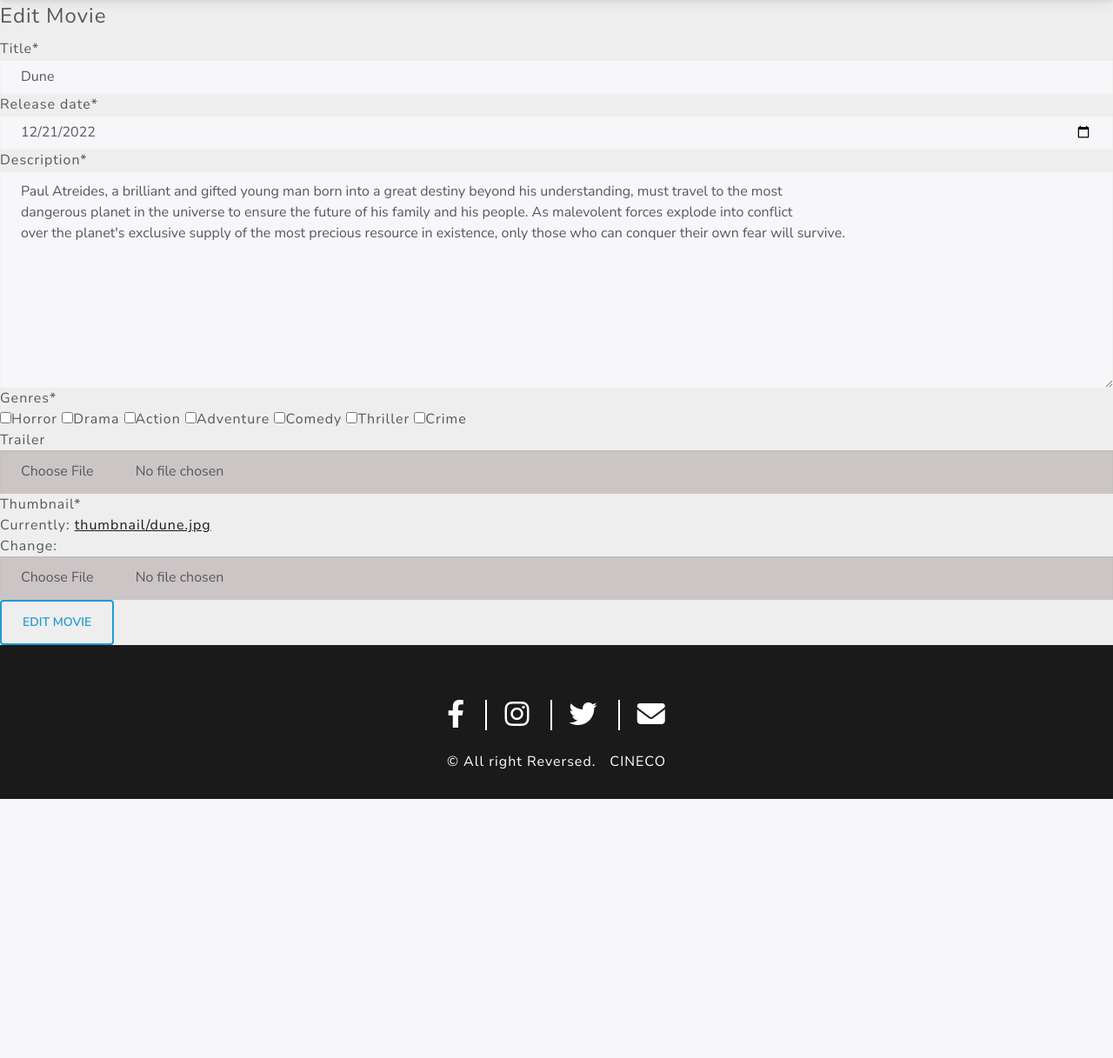
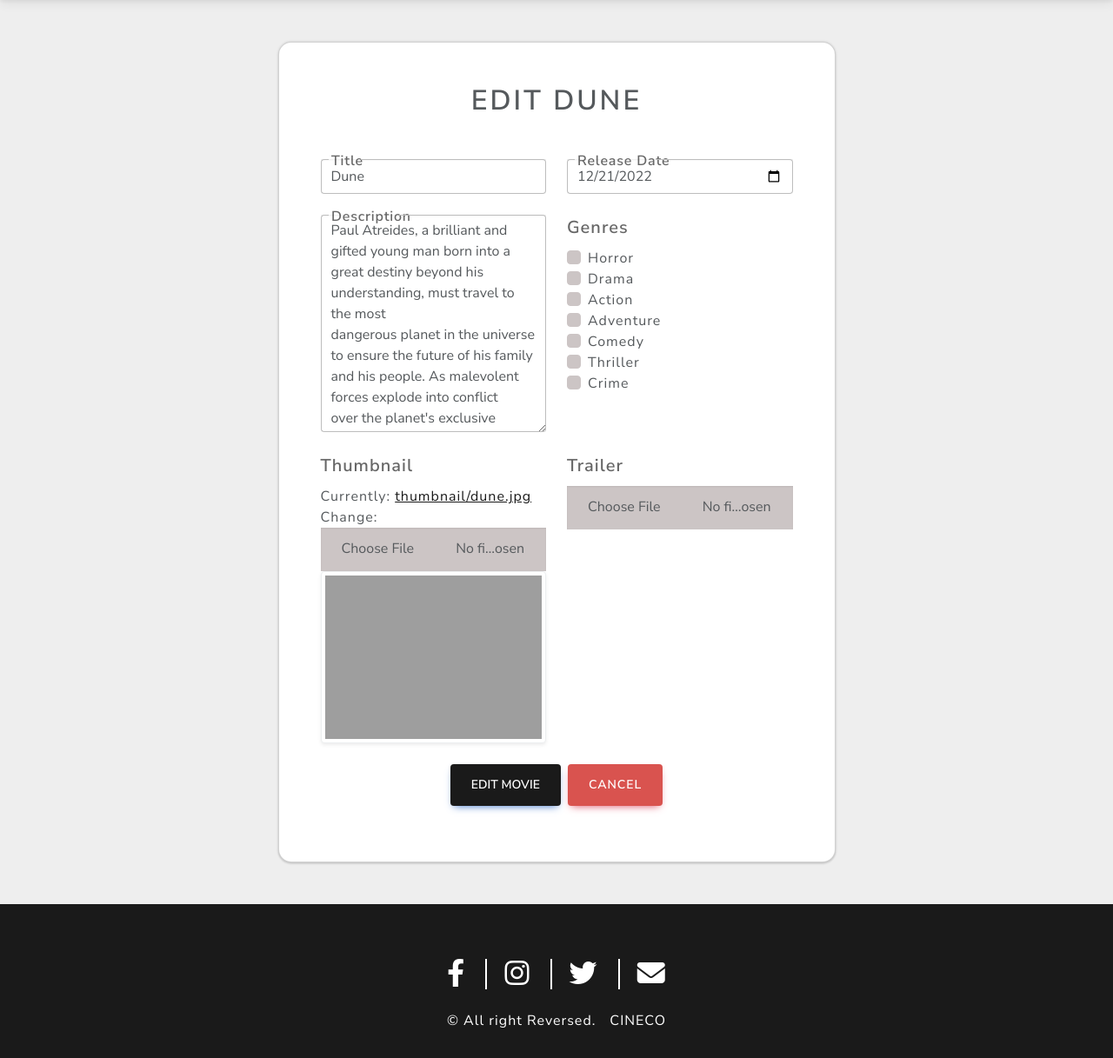
Before and after one commit to ZaidKaraymeh/cinema-management-system, a Django app: page /movies/edit/6105e337-e6d7-4423-8e7a-9f73d94d9ceb in a window 1280 px wide. Shown: the part 92-1309 px from the top of the page at 87% size. Before the commit the page ends 1011 px from the top, so only its background shows below. Run offline with Django 4.2, Linux system fonts and the light colour scheme; data comes from the database, SQL or seed files in the repository; both versions use the stored data as it was after the commit; parts of the project's set-up code (start-up, migrations or seed data) failed here and were passed over; some libraries are stand-ins or nearby versions; grey boxes are pictures that could not be loaded.

Commit message:
Modified Movies List

```diff
--- a/core/templates/edit_movie.html
+++ b/core/templates/edit_movie.html
@@ -1,54 +1,78 @@
 {% extends 'base.html' %}
 {% load crispy_forms_tags %}
  {% block content %}
-
-
-<div class="" style="" >
+ <div class="container py-5 h-100">
+    <div class="row justify-content-center align-items-center h-100">
+      <div class="col-12 col-lg-9 col-xl-7">
+        <div class="card shadow-2-strong" style="border-radius: 15px">
+          <div class="card-body p-4 p-md-5">
+            <p class="text-center h1 fw-bold mb-4 pb-2 pb-md-0 mb-md-5">
+              Edit {{movie.title}}
+            </p>
             {% if form.errors %}
             <div class="alert alert-danger">
                 {{ form.errors }}
             </div>
             {% endif %}
-    <form method="POST">
+            <form method="POST" enctype="multipart/form-data">
               {% csrf_token %}
-
-        <fieldset class="form-group" >
-            <legend> Edit Movie </legend>
               <div class="row">
-                <div class="col-12">
-                    {{movie_form|crispy}}
+                <div class="col-md-6 mb-4">
+                  <div class="form-outline">
+                    {{ form.title }}
+                    <label class="form-label" for="id_title">Title</label>
                   </div>
                 </div>
-            {% comment %} <div class="row justify-content-center">
-                <div class="col-6">
-                    {{ form.email|as_crispy_field }}
+                <div class="col-md-6 mb-4">
+                    <div class="form-outline">
+                      {{ form.release_date }}
+                      <label class="form-label" for="id_release_date">Release Date</label>
                     </div>
-                <div class="col-6">
-                    {{ form.phone_number|as_crispy_field }}
                 </div>
               </div>
 
-            <div class="row justify-content-center">
-                <div class="col-6">
-                    {{ form.user_type|as_crispy_field }}
-                </div>
-                <div class="col-6">
-                    {{ form.birth|as_crispy_field }}
+              <div class="row">
+                <div class="col-md-6 mb-4">
+                  <div class="form-outline">
+                    {{ form.description }}
+                    <label class="form-label" for="id_description">Description</label>
                   </div>
                 </div>
-            <div class="row justify-content-center">
-                <div class="col-6">
+                <div class="col-md-6 mb-4">
+                    <div class="form-outline">
+                        <label class="form-label" for="id_genres">Genres</label>
+                        {{ form.genres }}
                     </div>
-                <div class="col-6">
-                    <span></span>
                 </div>
-            </div> {% endcomment %}
-        </fieldset>
-        <div class="form-group">
-            <button type="submit" class="btn btn-outline-info" > Edit Movie </button>
+              </div>
+
+              <div class="row">
+                <div class="col-md-6 mb-4" id="thumbnail">
+                    <label class="form-label" for="id_thumbnail">Thumbnail</label><br>
+                    {{ form.thumbnail }}
+                </div>
+                <div class="col-md-6 mb-4">
+                    <label class="form-label" for="id_trailer">Trailer</label><br>
+                    {{ form.trailer }}
+                </div>
+              </div>
+
+              <div class="d-flex justify-content-center gap-2 mx-4 mb-3">
+                <input class="btn btn-primary" type="submit" value="Edit Movie"/>
+                <a role="button" class="btn btn-danger" href="{% url 'list_movies' %}">Cancel</a>
               </div>
             </form>
           </div>
-
-
+        </div>
+      </div>
+    </div>
+  </div>
   {%endblock content %}
+  {% block scripts %}
+  <script>
+    $('#id_genres').addClass('form-check');
+    $("input:checkbox").addClass('form-check-input');
+    $(".form-label").addClass('fs-4 fw-bold');
+    $("#thumbnail:contains('Currently')").append('<img src="{{movie.thumbnail.url}}" width="100%" height="100%" class="img-thumbnail">');
+  </script>
+  {% endblock scripts %}
--- a/core/views/views.py
+++ b/core/views/views.py
@@ -81,13 +81,14 @@
         if movie_form.is_valid():
             movie = movie_form.save(commit=False)
             movie.save()
-            messages.info(request, f"{movie.name} has been Edited successfuly!")
+            messages.info(request, f"{movie.title} has been Edited successfuly!")
             return redirect('list_movies')
     else:
         movie_form = MovieForm(instance=movie)
 
     context = {
-        "movie_form": movie_form,
+        "form": movie_form,
+        "movie": movie,
     }
     return render(request, "edit_movie.html", context)
 
```
Also changed, not shown: core/templates/add_movie.html (+0 -42 lines), core/templates/list_movies.html (+9 -1 lines), db.sqlite3. Lines whose indentation alone changed are shown as unchanged.
